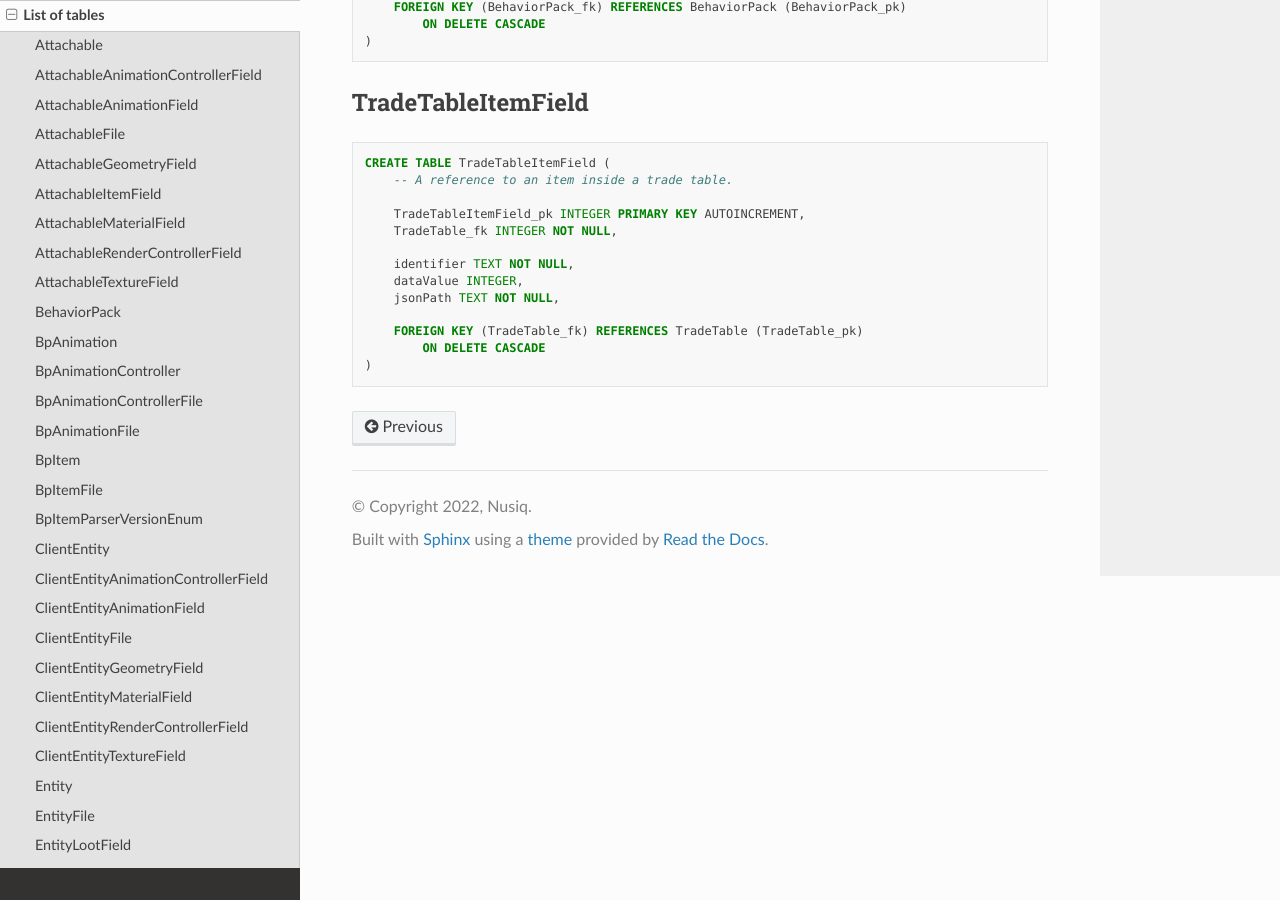
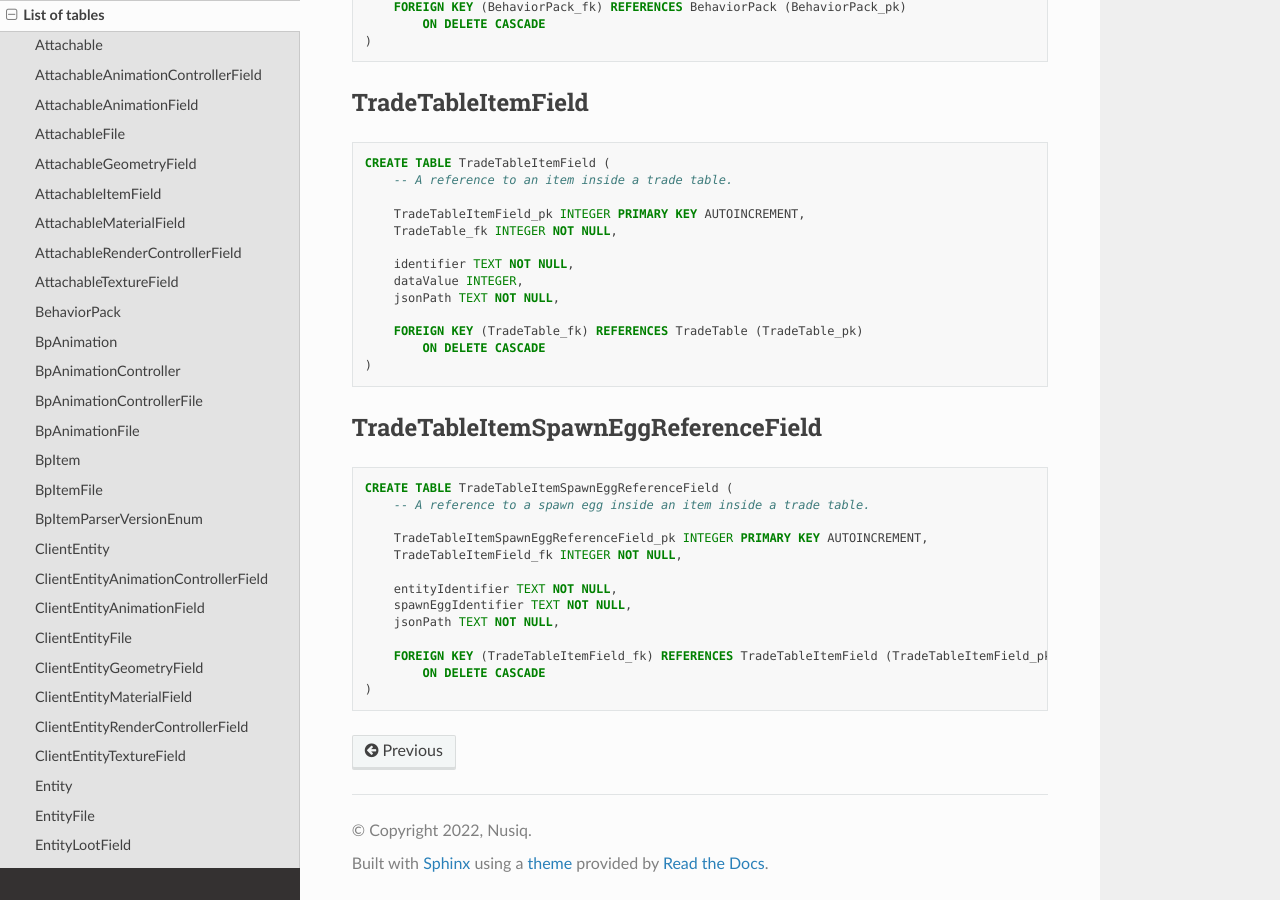
Before and after one commit to Nusiq/sqlite_bedrock_packs, a Sphinx documentation site: the page built from docs/tables.rst, in a window 1280 px wide and 900 px high, scrolled down 18043 px. Built offline with Sphinx 7.4.7 and the Read the Docs theme 2.0.0, drawn with Linux system fonts in a browser that asks for light colours.

Commit message:
v2.1.0 - Added TradeTableItemSpawnEggReferenceField for querying the relations between spawn eggs of entities and their appearance in the trade tables tables.

```diff
--- a/docs/tables.rst
+++ b/docs/tables.rst
@@ -1063,3 +1063,22 @@ TradeTableItemField
         FOREIGN KEY (TradeTable_fk) REFERENCES TradeTable (TradeTable_pk)
             ON DELETE CASCADE
     )
+
+TradeTableItemSpawnEggReferenceField
+------------------------------------
+
+.. code-block:: sql
+
+    CREATE TABLE TradeTableItemSpawnEggReferenceField (
+        -- A reference to a spawn egg inside an item inside a trade table.
+
+        TradeTableItemSpawnEggReferenceField_pk INTEGER PRIMARY KEY AUTOINCREMENT,
+        TradeTableItemField_fk INTEGER NOT NULL,
+
+        entityIdentifier TEXT NOT NULL,
+        spawnEggIdentifier TEXT NOT NULL,
+        jsonPath TEXT NOT NULL,
+
+        FOREIGN KEY (TradeTableItemField_fk) REFERENCES TradeTableItemField (TradeTableItemField_pk)
+            ON DELETE CASCADE
+    )
```
Also changed, not shown: 1 other file.
